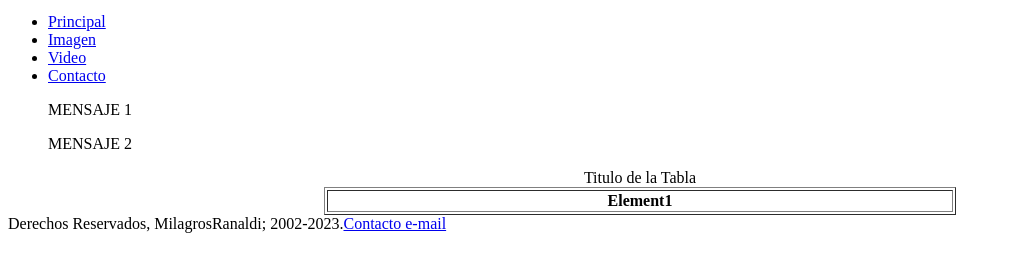
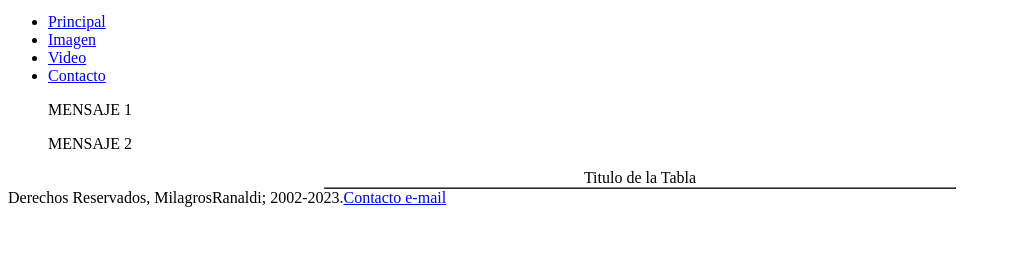
Before and after one commit to Mili-Ranaldi2609/SistemasDeProcesamientos_MILI_RANALDI, a plain HTML site: page index3.html in a window 1280 px wide. Shown: the part 405-676 px from the top of the page, without its empty margins (0-1011 px from the left). Drawn offline with Linux system fonts and the light colour scheme.

Commit message:
index.3 act

```diff
--- a/index3.html
+++ b/index3.html
@@ -33,9 +33,6 @@
         <table border="1" width="50%" align="center">
         <caption>Titulo de la Tabla</caption>
         <thead>
-            <tr>
-               <th>Element1 </th>
-            </tr>
         </thead>
         </table>
     </section>
```
